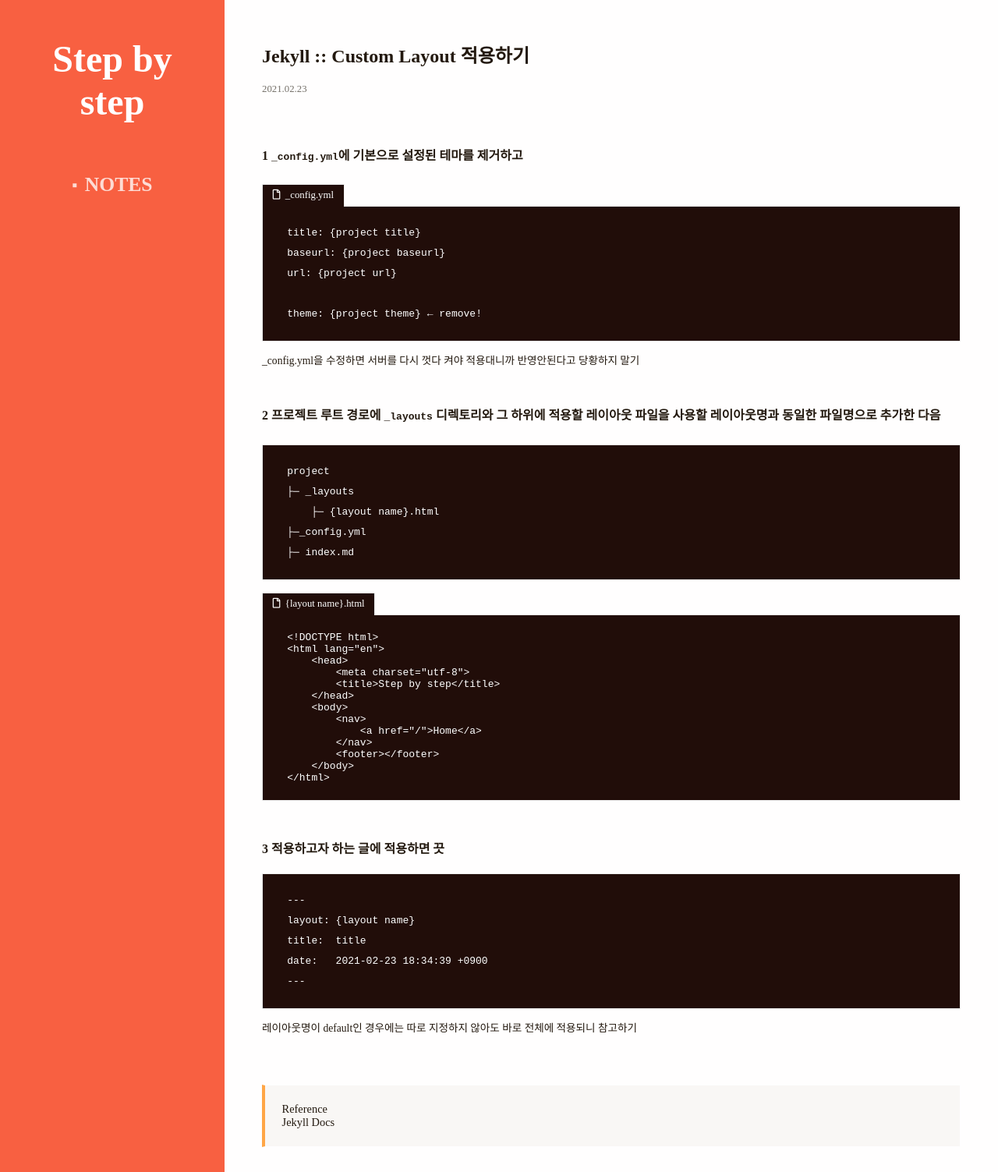
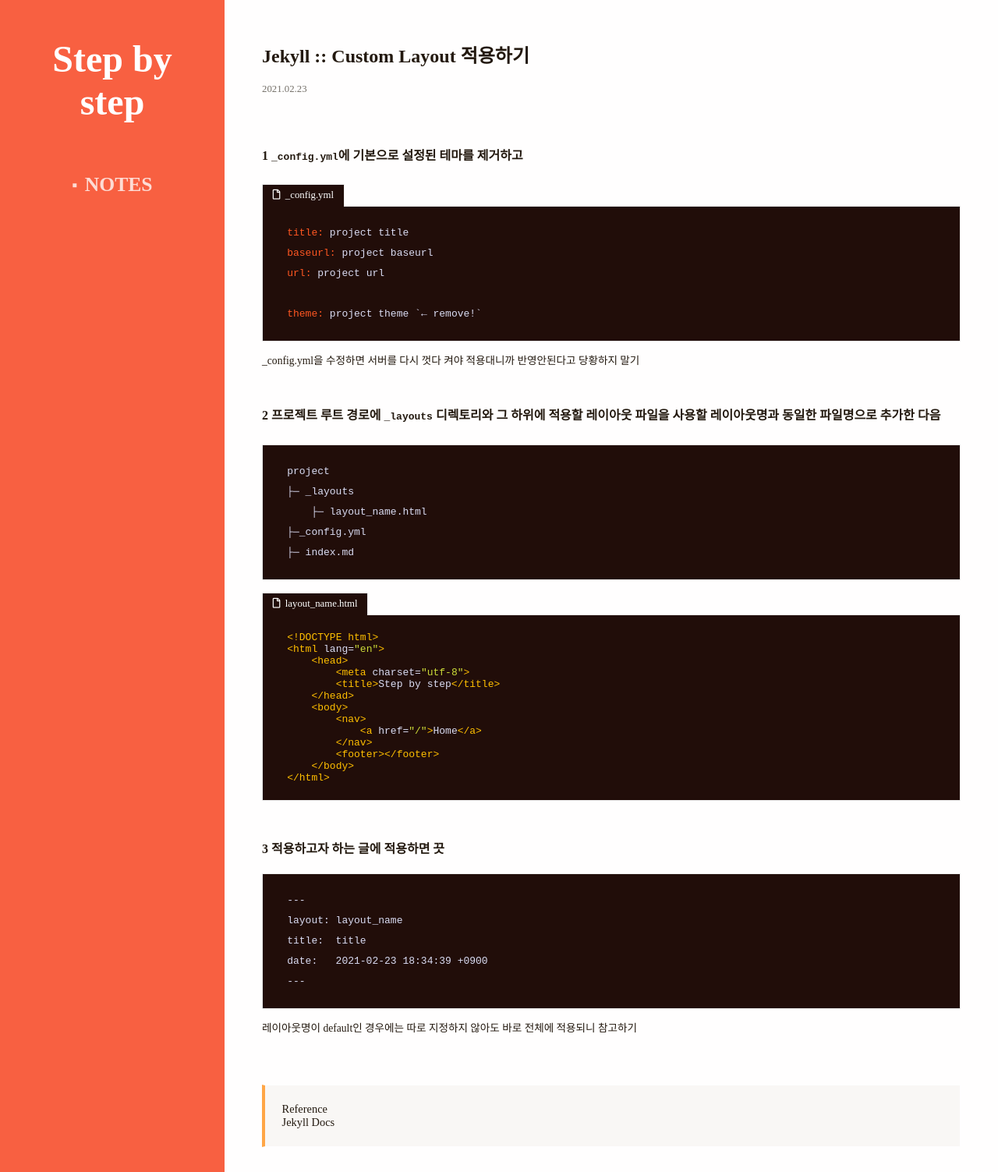
Before and after one commit to mindcloud92/mindcloud92.github.io, a Jekyll site: the page built from _posts/jekyll/2021-02-23-jekyll--apply-custom-layout.md, in a window 1280 px wide. Shown: the whole page at 78% size. Built offline with Jekyll 4.4.1, drawn with Linux system fonts in a browser that asks for light colours; nearby versions of some CDN libraries; some web fonts are replaced.

Commit message:
theme change

````diff
--- a/_posts/jekyll/2021-02-23-jekyll--apply-custom-layout.md
+++ b/_posts/jekyll/2021-02-23-jekyll--apply-custom-layout.md
@@ -14,11 +14,11 @@
 <div markdown="1" class="file-wrapper">
 <p class="filename-badge">_config.yml</p>
 ```yaml
-    title: {project title}
-    baseurl: {project baseurl}
-    url: {project url}
+    title: project title
+    baseurl: project baseurl
+    url: project url
 
-    theme: {project theme} ← remove!
+    theme: project theme `← remove!`
 ```
 <p class="info">_config.yml을 수정하면 서버를 다시 껏다 켜야 적용대니까 반영안된다고 당황하지 말기</p>
 </div>
@@ -36,13 +36,13 @@
 ```text
     project
     ├─ _layouts
-        ├─ {layout name}.html
+        ├─ layout_name.html
     ├─_config.yml
     ├─ index.md
 ```
 
 <div markdown="1" class="file-wrapper mt-1">
-<p class="filename-badge">{layout name}.html</p>
+<p class="filename-badge">layout_name.html</p>
 ```html
     <!DOCTYPE html>
     <html lang="en">
@@ -72,7 +72,7 @@
 <div markdown="1" class="file-wrapper">
 ```markdown
     ---
-    layout: {layout name}
+    layout: layout_name
     title:  title
     date:   2021-02-23 18:34:39 +0900
     ---
--- a/static/css/partial/_post--detail.sass
+++ b/static/css/partial/_post--detail.sass
@@ -8,11 +8,20 @@
         background: $background-color--file
         border: 1px solid #eee
         padding: .5em 0
-        color: #fff
+        color: #dadcf3
 
-    .language-html
-      code
-        line-height: 1em
+      .language-yaml
+        .na, .pi
+          color: #ff5722
+
+      .language-html
+        code
+          line-height: 1em
+
+        .cp, .nt
+          color: #ffbf00
+        .s
+          color: #cddc39
 
     .stepper
       .title
````
